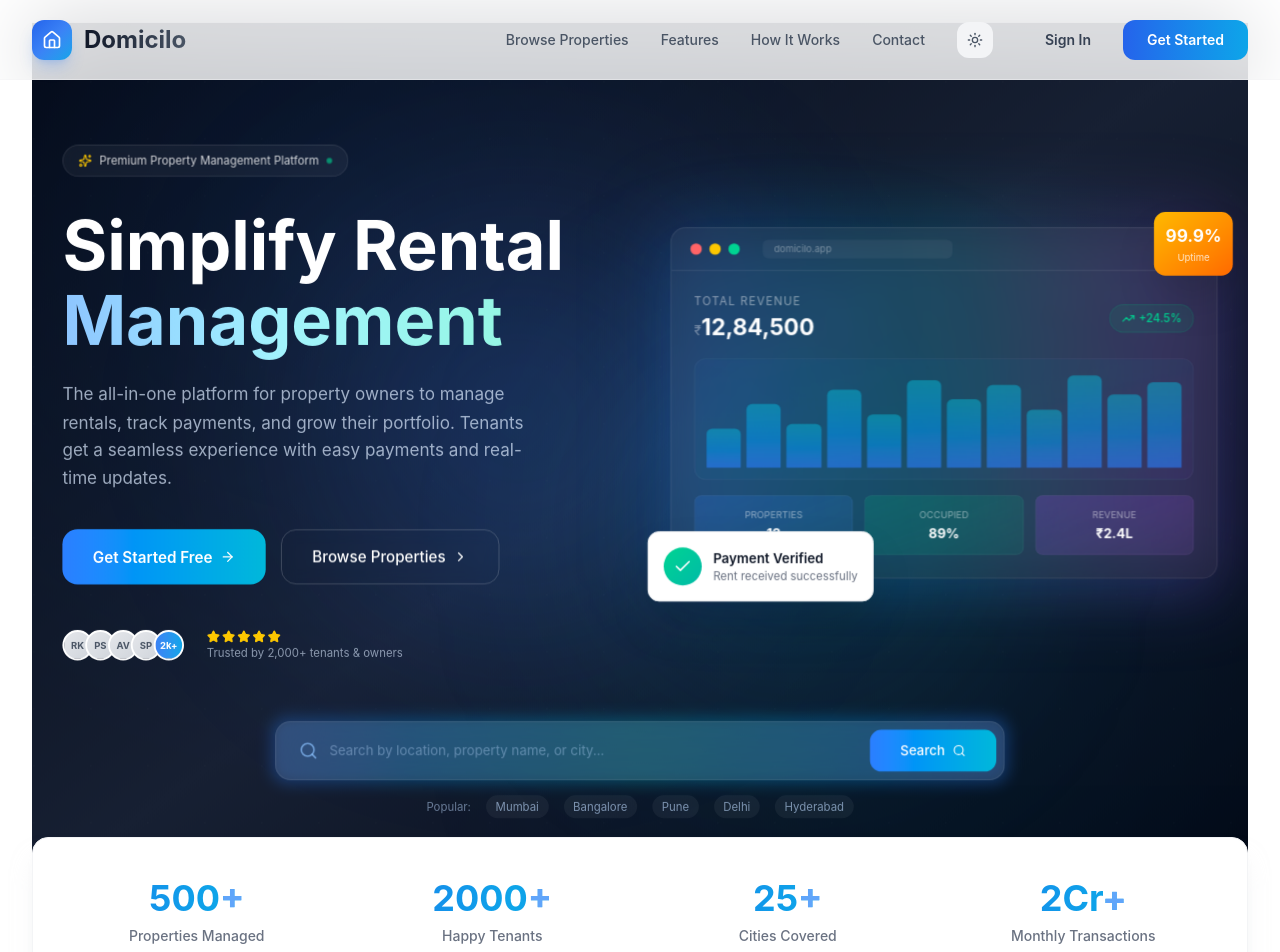
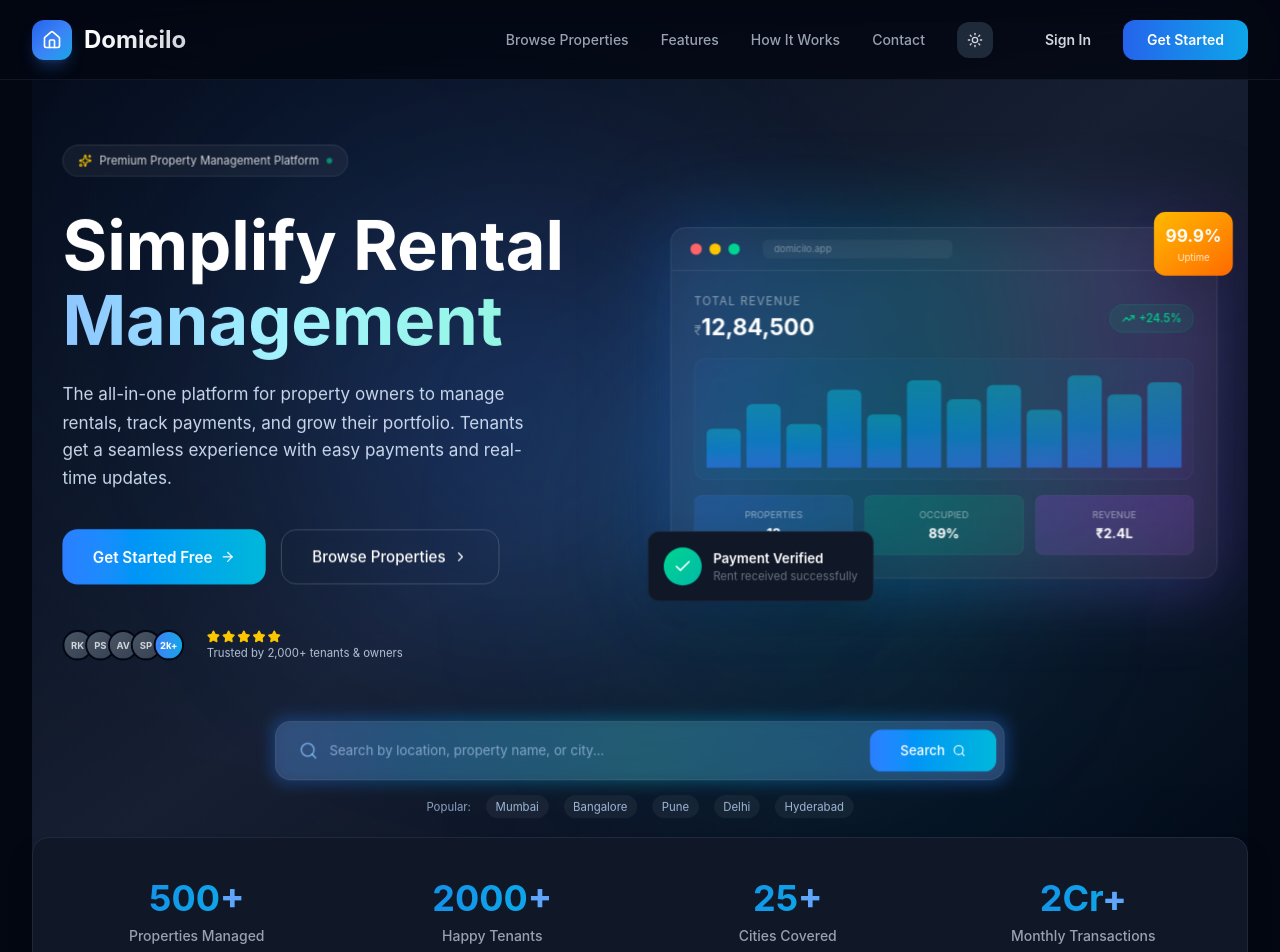
Before and after one commit to 99gaurav7-max/domicilo, a React (Vite) app in the folder frontend/: page / in a window 1280 px wide. Shown: the top 952 px of the page. Built offline with nearby package versions, Linux system fonts and the light colour scheme; no server answers.

Commit message:
Fix theme toggle and text contrast on homepage

```diff
--- a/frontend/src/index.css
+++ b/frontend/src/index.css
@@ -1,4 +1,5 @@
 @import "tailwindcss";
+@custom-variant dark (&:where(.dark, .dark *));
 
 @theme {
   --color-primary-50: #eff6ff;
--- a/frontend/src/pages/public/LandingPage.tsx
+++ b/frontend/src/pages/public/LandingPage.tsx
@@ -236,7 +236,7 @@
                 initial={{ opacity: 0, y: 20 }}
                 animate={{ opacity: 1, y: 0 }}
                 transition={{ delay: 0.4, duration: 0.6 }}
-                className="text-lg text-blue-100/70 mb-10 max-w-lg leading-relaxed"
+                className="text-lg text-blue-100/90 mb-10 max-w-lg leading-relaxed"
               >
                 The all-in-one platform for property owners to manage rentals, track payments, and grow their portfolio.
                 Tenants get a seamless experience with easy payments and real-time updates.
@@ -277,7 +277,7 @@
                       <Star key={s} className="w-3.5 h-3.5 text-yellow-400" fill="currentColor" />
                     ))}
                   </div>
-                  <p className="text-xs text-blue-100/60 mt-0.5">Trusted by 2,000+ tenants & owners</p>
+                  <p className="text-xs text-blue-100/80 mt-0.5">Trusted by 2,000+ tenants & owners</p>
                 </div>
               </motion.div>
             </motion.div>
@@ -388,7 +388,7 @@
                     value={searchQuery}
                     onChange={(e) => setSearchQuery(e.target.value)}
                     placeholder="Search by location, property name, or city..."
-                    className="flex-1 bg-transparent border-none outline-none text-white placeholder-blue-200/40 text-sm py-3"
+                    className="flex-1 bg-transparent border-none outline-none text-white placeholder-blue-200/60 text-sm py-3"
                   />
                 </div>
                 <button type="submit" className="px-8 py-3 rounded-xl bg-gradient-to-r from-blue-500 to-cyan-500 text-white font-medium text-sm hover:shadow-xl hover:shadow-blue-500/25 transition-all duration-300 hover:-translate-y-0.5 flex items-center gap-2 whitespace-nowrap">
@@ -397,12 +397,12 @@
               </div>
             </form>
             <div className="flex items-center gap-4 mt-4 justify-center">
-              <span className="text-xs text-blue-200/50">Popular:</span>
+              <span className="text-xs text-blue-200/70">Popular:</span>
               {['Mumbai', 'Bangalore', 'Pune', 'Delhi', 'Hyderabad'].map((city) => (
                 <button
                   key={city}
                   onClick={() => { setSearchQuery(city); navigate(`/properties?search=${city}`); }}
-                  className="text-xs text-blue-200/60 hover:text-white transition-colors px-2.5 py-1 rounded-full bg-white/5 hover:bg-white/10"
+                  className="text-xs text-blue-200/80 hover:text-white transition-colors px-2.5 py-1 rounded-full bg-white/5 hover:bg-white/10"
                 >
                   {city}
                 </button>
@@ -675,7 +675,7 @@
                 Ready to transform your{' '}
                 <span className="bg-gradient-to-r from-blue-300 via-cyan-200 to-teal-200 bg-clip-text text-transparent">rental management</span>?
               </h2>
-              <p className="text-blue-100/70 mb-10 max-w-xl mx-auto text-lg">
+              <p className="text-blue-100/90 mb-10 max-w-xl mx-auto text-lg">
                 Join thousands of property owners and tenants already using Domicilo. Get started free, no credit card required.
               </p>
               <div className="flex flex-wrap justify-center gap-4">
@@ -687,7 +687,7 @@
                   <Phone className="w-4 h-4" /> Talk to Sales
                 </a>
               </div>
-              <div className="flex items-center justify-center gap-8 mt-10 text-blue-200/50 text-sm">
+              <div className="flex items-center justify-center gap-8 mt-10 text-blue-200/70 text-sm">
                 <div className="flex items-center gap-2">
                   <Check className="w-4 h-4 text-emerald-400" /> No credit card
                 </div>
```
